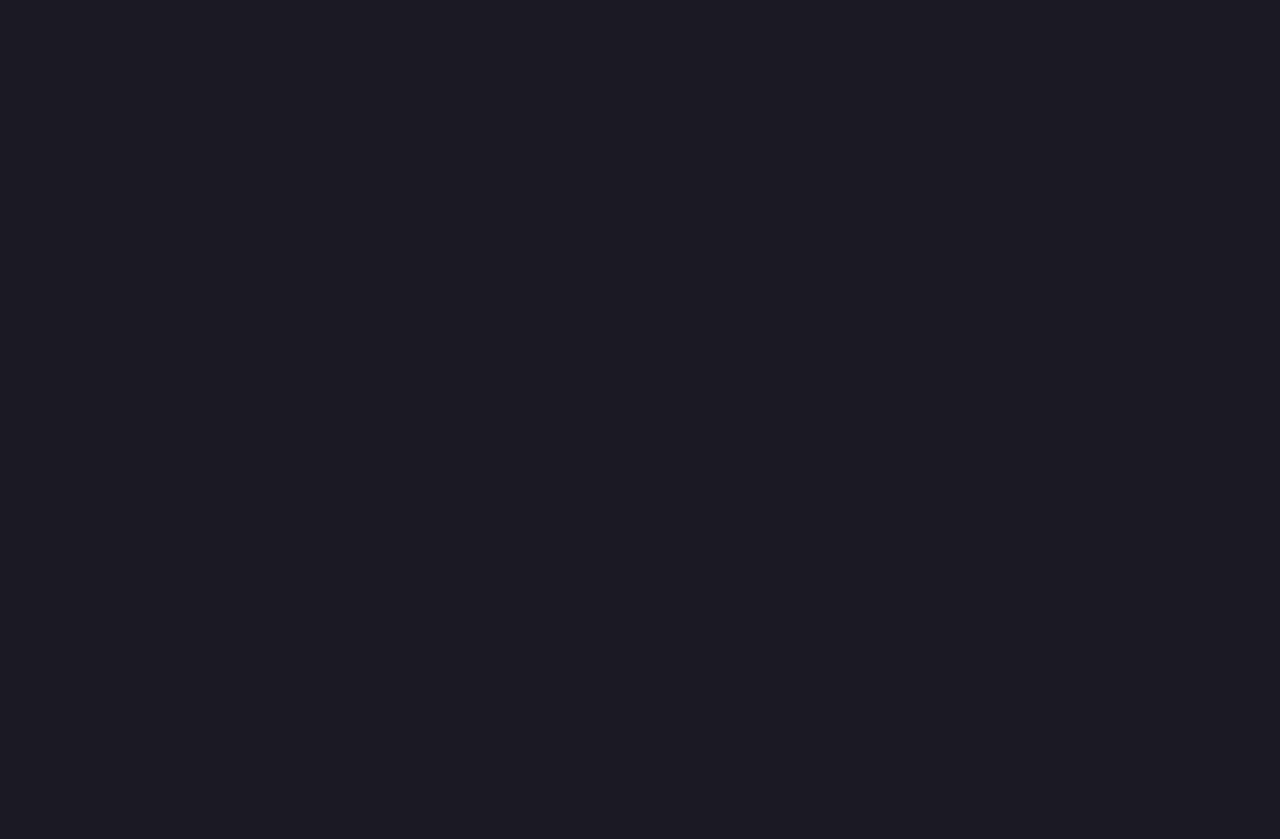
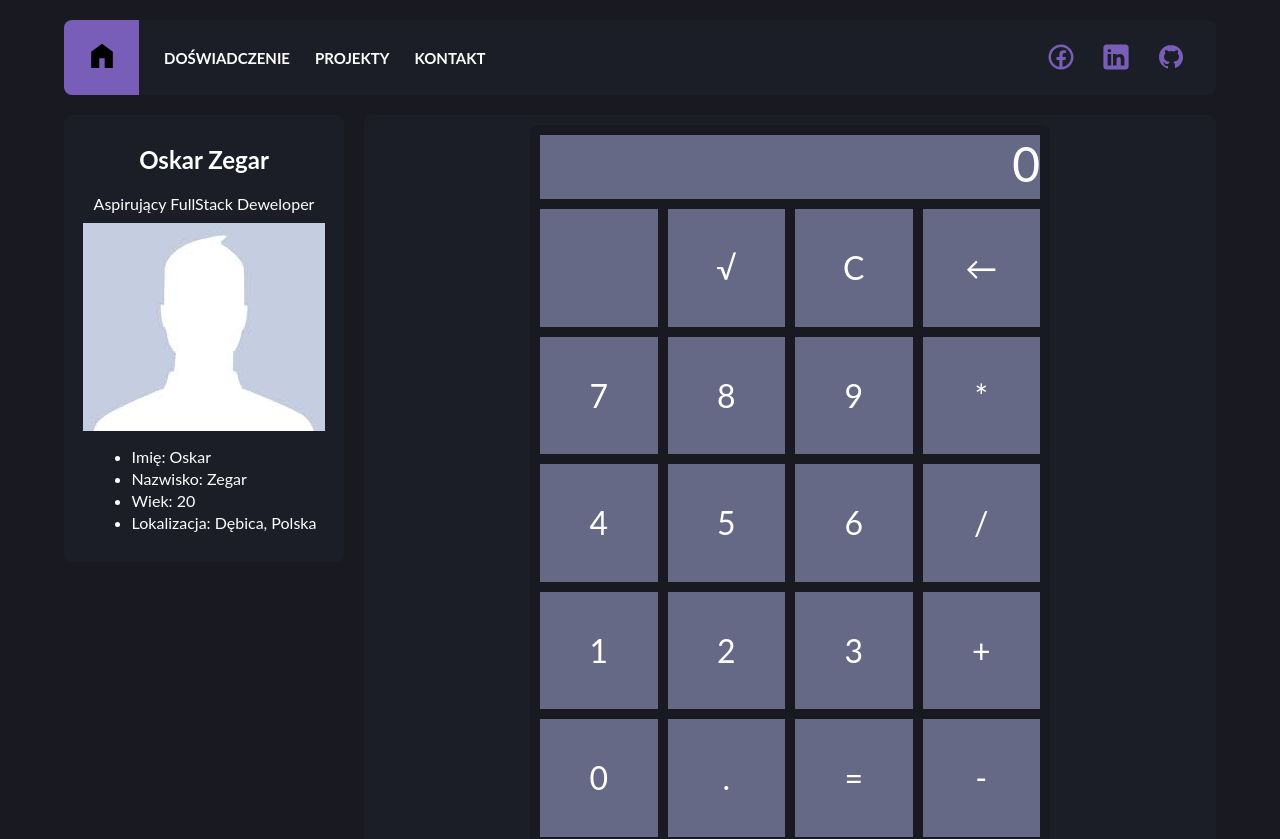
Before and after one commit to BLAAK1/portfolio-react, a React (Create React App) app: page /projects/calculator in a window 1280 px wide. Before the commit this address had no page. Shown: the top 839 px of the page. Before the commit the page ends 800 px from the top, so only its background shows below. Built offline with nearby package versions, Linux system fonts and the light colour scheme.

Commit message:
Update 8 files

```diff
--- a/public/index.html
+++ b/public/index.html
@@ -6,6 +6,9 @@
     <meta name="description" content="Portfolio Oskar Zegar" />
     <link rel="manifest" href="%PUBLIC_URL%/manifest.json" />
     <title>Oskar Zegar</title>
+    <link rel="preconnect" href="https://fonts.googleapis.com">
+<link rel="preconnect" href="https://fonts.gstatic.com" crossorigin>
+<link href="https://fonts.googleapis.com/css2?family=Poppins:wght@200&display=swap" rel="stylesheet">
   </head>
   <body>
     <noscript>You need to enable JavaScript to run this app.</noscript>
--- a/src/App.js
+++ b/src/App.js
@@ -4,6 +4,7 @@ import Layout from "./Components/Layout/Layout";
 import Experience from "./Components/Experience/Experience";
 import Contact from "./Components/Contact/Contact";
 import Projects from "./Components/Projects/Projects";
+import Calculator from "./Components/Projects/Calculator/Calculator";
 import "./App.css";
 
 function App() {
@@ -15,6 +16,7 @@ function App() {
           <Route path="experience" element={<Experience />} />
           <Route path="contact" element={<Contact />} />
           <Route path="Projects" element={<Projects />} />
+          <Route path="/projects/calculator" element={<Calculator />} />
         </Route>
       </Routes>
     </BrowserRouter>
--- a/src/Components/AboutMe/AboutMe.css
+++ b/src/Components/AboutMe/AboutMe.css
@@ -3,6 +3,7 @@
   flex-direction: column;
   border-radius: 8px;
   width: 100%;
+  max-width: 280px;
   gap: 20px;
 }
 .content {
@@ -39,6 +40,7 @@
 @media screen and (max-width: 667px) {
   .mainContent--left {
     width: 100%;
+    max-width: 100%;
     padding: 5px 0px 5px 0px;
     justify-content: center;
     align-items: center;
--- /dev/null
+++ b/src/Components/Projects/Calculator/Calculator.css
@@ -0,0 +1,35 @@
+.parent {
+  display: flex;
+  flex-direction: column;
+  background: #191a21;
+  padding: 5px;
+  border-radius: 8px;
+  max-width: 510px;
+  max-height: 710px;
+  margin: 0 auto;
+}
+.output {
+  margin: 5px;
+}
+.result {
+  width: 100%;
+  height: 4rem;
+  font-size: 3rem;
+  overflow-x: auto;
+  text-align: right;
+  background: #656986;
+}
+.btn {
+  display: flex;
+  flex-direction: row;
+}
+.button {
+  width: calc(100% / 4 - 10px);
+  margin: 5px;
+  aspect-ratio: 1/1;
+  background: #656986;
+  display: flex;
+  justify-content: center;
+  align-items: center;
+  font-size: 2rem;
+}
--- /dev/null
+++ b/src/Components/Projects/Calculator/Calculator.jsx
@@ -0,0 +1,131 @@
+import "./Calculator.css";
+import { useState } from "react";
+
+let str = "";
+export default function Calculator() {
+  const [result, setResult] = useState("0");
+
+  function handleClick(e) {
+    if (
+      [
+        "1",
+        "2",
+        "3",
+        "4",
+        "5",
+        "6",
+        "7",
+        "8",
+        "9",
+        "0",
+        "*",
+        "/",
+        "+",
+        "-",
+        "+",
+        ".",
+      ].includes(e.target.innerText)
+    ) {
+      str += e.target.innerText;
+      setResult(str);
+    } else if (["√", "C", "←", "="].includes(e.target.textContent)) {
+      switch (e.target.textContent) {
+        case "√":
+          str = eval(Math.sqrt(str)).toFixed(3);
+          setResult(str);
+          break;
+        case "C":
+          str = "";
+          setResult(str);
+          break;
+        case "←":
+          str = str.slice(0, -1);
+          setResult(str);
+          break;
+        case "=":
+          str = eval(str).toFixed(3);
+          setResult(str);
+          break;
+        default:
+          break;
+      }
+    }
+  }
+  return (
+    <div className="main-app">
+      <div className="parent">
+        <div className="output">
+          <div className="result div1">{result}</div>
+        </div>
+        <div className="btn">
+          <div className="button" onClick={handleClick}></div>
+          <div className="button root" onClick={handleClick}>
+            √
+          </div>
+          <div className="button clear" onClick={handleClick}>
+            C
+          </div>
+          <div className="button del" onClick={handleClick}>
+            ←
+          </div>
+        </div>
+        <div className="btn">
+          <div className="button number" onClick={handleClick}>
+            7
+          </div>
+          <div className="button number" onClick={handleClick}>
+            8
+          </div>
+          <div className="button number" onClick={handleClick}>
+            9
+          </div>
+          <div className="button operation" onClick={handleClick}>
+            *
+          </div>
+        </div>
+        <div className="btn">
+          <div className="button number" onClick={handleClick}>
+            4
+          </div>
+          <div className="button number" onClick={handleClick}>
+            5
+          </div>
+          <div className="button number" onClick={handleClick}>
+            6
+          </div>
+          <div className="button operation" onClick={handleClick}>
+            /
+          </div>
+        </div>
+        <div className="btn">
+          <div className="button number" onClick={handleClick}>
+            1
+          </div>
+          <div className="button number" onClick={handleClick}>
+            2
+          </div>
+          <div className="button number" onClick={handleClick}>
+            3
+          </div>
+          <div className="button operation" onClick={handleClick}>
+            +
+          </div>
+        </div>
+        <div className="btn">
+          <div className="button number" onClick={handleClick}>
+            0
+          </div>
+          <div className="button number" onClick={handleClick}>
+            .
+          </div>
+          <div className="button div16" onClick={handleClick}>
+            =
+          </div>
+          <div className="button operation" onClick={handleClick}>
+            -
+          </div>
+        </div>
+      </div>
+    </div>
+  );
+}
--- a/src/Data/dataExp.jsx
+++ b/src/Data/dataExp.jsx
@@ -1,5 +1,6 @@
 const dataJobs = [
   {
+    id: 0,
     from: "06.2023",
     to: "07.2023",
     name: "Praktykant (120 godzin)",
@@ -15,6 +16,7 @@ const dataJobs = [
     ),
   },
   {
+    id: 1,
     from: "05.2020",
     to: "06.2020",
     name: "Praktykant",
@@ -29,6 +31,7 @@ const dataJobs = [
     ),
   },
   {
+    id: 2,
     from: "10.2019",
     to: "11.2019",
     name: "Praktykant",
@@ -77,19 +80,21 @@ const dataCert = [
     when: "Wrzesień 2021",
     title: "EE.08",
     from: "OKE",
-    description: "Montaż i eskploatacja systemów komputerowych, urządzeń peryferyjnych i sieci",
+    description:
+      "Montaż i eskploatacja systemów komputerowych, urządzeń peryferyjnych i sieci",
   },
   {
     type: "Kwalifikacja",
     when: "Marzec 2022",
     title: "EE.09",
     from: "OKE",
-    description: "Programowanie, tworzenie i administrowanie stronami internetowymi i bazami danych",
+    description:
+      "Programowanie, tworzenie i administrowanie stronami internetowymi i bazami danych",
   },
 ];
 const outputJobs = dataJobs.map((el) => {
   return (
-    <div className="exp-child" key={el.name}>
+    <div className="exp-child" key={el.name + el.id}>
       <div className="when">
         <p>
           Od: {el.from} Do: {el.to}
@@ -126,7 +131,7 @@ const outputEdu = dataEdu.map((el) => {
 });
 const outputCert = dataCert.map((el) => {
   return (
-    <div className="exp-child">
+    <div className="exp-child" key={el.title}>
       <div className="cert">
         <div className="cert-child">
           <h3>
--- a/src/Data/dataProjects.jsx
+++ b/src/Data/dataProjects.jsx
@@ -1,7 +1,8 @@
+import { Link } from "react-router-dom";
 const dataProjects = [
   {
     name: "Prosty kalkulator",
-    url: "https://www.google.com/",
+    url: "calculator",
   },
   {
     name: "Generator haseł",
@@ -15,12 +16,10 @@ const dataProjects = [
 
 export const outputProjects = dataProjects.map((el) => {
   return (
-    <div className="project-child">
+    <div className="project-child" key={el.name}>
       <div className="project exp-title">
         <h3>{el.name}</h3>
-        <a href={el.url} target="_blank" rel="noreferrer noopener">
-          Otwórz
-        </a>
+        <Link to={el.url}>Otwórz</Link>
       </div>
     </div>
   );
--- a/src/index.css
+++ b/src/index.css
@@ -1,4 +1,5 @@
 body {
+  font-family: Poppins;
   margin: 0;
   padding: 0;
   background-color: #191a21;
```
